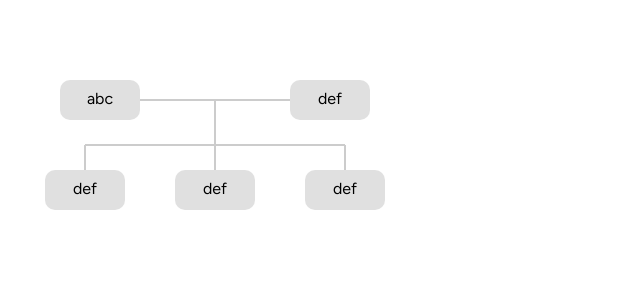
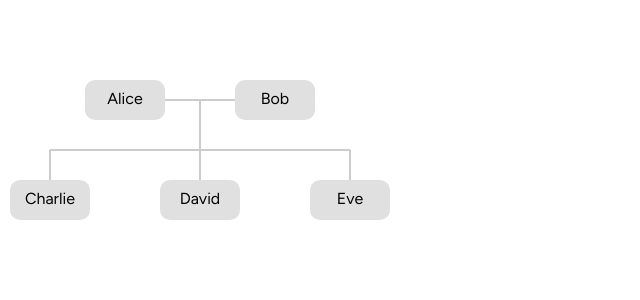
Before and after one commit to ancesTree2025/ancestree, a SvelteKit app in the folder client/: page / in a window 1280 px wide. Shown: the top 300 px of the page, without its empty margins (0-640 px from the left). Built offline with nearby package versions, Linux system fonts and the light colour scheme.

Commit message:
feat: render family tree using reactive `people` and `marriages` variables

```diff
--- a/client/src/components/FamilyTree.svelte
+++ b/client/src/components/FamilyTree.svelte
@@ -1,54 +1,78 @@
 <script lang="ts">
   import * as d3 from 'd3';
-  import FamilyTreeCalculator, { type PersonData } from '../lib/FamilyTreeCalculator';
 
   const RECT_HEIGHT = 40;
   const RECT_WIDTH = 80;
   const RECT_RADIUS = 10;
 
-  let focus: PersonData = {
-    name: 'abc',
-    spouses: [
-      {
-        name: 'def',
-        spouses: [],
-        parents: [],
-        children: []
-      }
-    ],
-    parents: [],
-    children: [
-      {
-        name: 'def',
-        spouses: [],
-        parents: [],
-        children: []
-      },
-      {
-        name: 'def',
-        spouses: [],
-        parents: [],
-        children: []
-      },
-      {
-        name: 'def',
-        spouses: [],
-        parents: [],
-        children: []
-      }
-    ]
+  type PersonID = string;
+
+  type Person = {
+    name: PersonID;
+    x: number;
+    y: number;
   };
-  const calc = new FamilyTreeCalculator();
-  const personNode = calc.createPerson(focus, 100, 100);
-  const spouseNode = calc.createSpouse(personNode, focus.spouses[0], 150);
-  calc.createChildren(personNode, spouseNode, focus.children, 50, 50);
+
+  let people = $state<Map<PersonID, Person>>(
+    new Map([
+      ['a', { name: 'Alice', x: 125, y: 100 }],
+      ['b', { name: 'Bob', x: 275, y: 100 }],
+      ['c', { name: 'Charlie', x: 50, y: 200 }],
+      ['d', { name: 'David', x: 200, y: 200 }],
+      ['e', { name: 'Eve', x: 350, y: 200 }]
+    ])
+  );
+
+  type Marriage = {
+    parents: PersonID[];
+    children: PersonID[];
+  };
+
+  let marriages = $state<Marriage[]>([
+    {
+      parents: ['a', 'b'],
+      children: ['c', 'd', 'e']
+    }
+  ]);
 </script>
 
 <svg width="800" height="600">
-  {#each calc.lines as line}
-    <line x1={line.x1} y1={line.y1} x2={line.x2} y2={line.y2} class="stroke-line"></line>
+  {#each marriages as marriage}
+    <!-- fetch Person for each parent, child -->
+    {@const mother = people.get(marriage.parents[0])!}
+    {@const father = people.get(marriage.parents[1])!}
+    {@const children = marriage.children.map((id) => people.get(id)!)}
+
+    <!-- Draw marriage lines -->
+    {@const parentsX = (mother.x + father.x) / 2}
+    {#if mother.y == father.y}
+      <line x1={mother.x} y1={mother.y} x2={father.x} y2={father.y} class="stroke-line" />
+    {:else}
+      <line x1={mother.x} y1={mother.y} x2={parentsX} y2={mother.y} class="stroke-line" />
+      <line x1={parentsX} y1={mother.y} x2={parentsX} y2={father.y} class="stroke-line" />
+      <line x1={father.x} y1={father.y} x2={parentsX} y2={father.y} class="stroke-line" />
+    {/if}
+
+    {#if children.length > 0}
+      <!-- Draw line between parents and children -->
+      {@const parentsY = Math.max(mother.y, father.y)}
+      {@const childrenY = Math.min(...children.map((child) => child.y))}
+      {@const midY = (parentsY + childrenY) / 2}
+      <line x1={parentsX} y1={parentsY} x2={parentsX} y2={midY} class="stroke-line" />
+
+      <!-- Draw children line -->
+      {@const leftChildX = Math.min(parentsX, ...children.map((child) => child.x))}
+      {@const rightChildX = Math.max(parentsX, ...children.map((child) => child.x))}
+      <line x1={leftChildX} y1={midY} x2={rightChildX} y2={midY} class="stroke-line" />
+
+      <!-- Draw line from each child to children line -->
+      {#each marriage.children as child}
+        {@const childNode = people.get(child)!}
+        <line x1={childNode.x} y1={midY} x2={childNode.x} y2={childNode.y} class="stroke-line" />
+      {/each}
+    {/if}
   {/each}
-  {#each calc.people as person}
+  {#each people as [id, person] (id)}
     <g transform="translate({person.x},{person.y})">
       <rect
         x={-RECT_WIDTH / 2}
--- a/client/src/lib/FamilyTreeCalculator.ts
+++ /dev/null
@@ -1,85 +0,0 @@
-export type PersonData = {
-  name: string;
-  spouses: PersonData[];
-  parents: PersonData[];
-  children: PersonData[];
-};
-
-type PersonNode = { name: string; x: number; y: number };
-
-export default class FamilyTreeCalculator {
-  people: PersonNode[] = [];
-  lines: { x1: number; x2: number; y1: number; y2: number }[] = [];
-
-  RECT_HEIGHT = 40;
-  RECT_WIDTH = 80;
-
-  private horizontalLine(x: number, y: number, width: number) {
-    return {
-      x1: x,
-      x2: x + width,
-      y1: y,
-      y2: y
-    };
-  }
-
-  private verticalLine(x: number, y: number, height: number) {
-    return {
-      x1: x,
-      x2: x,
-      y1: y,
-      y2: y + height
-    };
-  }
-
-  createPerson({ name }: PersonData, x: number, y: number): PersonNode {
-    const data = { name, x, y };
-    this.people.push({ name, x, y });
-    return data;
-  }
-
-  createSpouse({ x, y }: PersonNode, spouse: PersonData, spouseGap: number): PersonNode {
-    const spouseNode = { name: spouse.name, x: x + this.RECT_WIDTH + spouseGap, y };
-    this.people.push(spouseNode);
-    const marriageLine = this.horizontalLine(x + this.RECT_WIDTH / 2, y, spouseGap);
-    this.lines.push(marriageLine);
-    return spouseNode;
-  }
-
-  createChildren(
-    p1: PersonNode,
-    p2: PersonNode,
-    children: PersonData[],
-    generationGap: number,
-    childGap: number
-  ): PersonNode[] {
-    const adjustedChildGap = childGap + this.RECT_WIDTH;
-    const downLine = this.verticalLine(
-      (p1.x + p2.x) / 2,
-      p1.y,
-      this.RECT_HEIGHT / 2 + generationGap / 2
-    );
-    this.lines.push(downLine);
-    const childLineLength = (children.length - 1) * adjustedChildGap;
-    const childLine = this.horizontalLine(
-      downLine.x1 - childLineLength / 2,
-      downLine.y2,
-      childLineLength
-    );
-    this.lines.push(childLine);
-    let x = childLine.x1;
-    const childrenNodes = [];
-    for (const child of children) {
-      this.lines.push(this.verticalLine(x, childLine.y1, generationGap / 2));
-      const childNode = {
-        name: child.name,
-        x,
-        y: downLine.y2 + generationGap / 2 + this.RECT_HEIGHT / 2
-      };
-      childrenNodes.push(childNode);
-      this.people.push(childNode);
-      x += adjustedChildGap;
-    }
-    return childrenNodes;
-  }
-}
```
